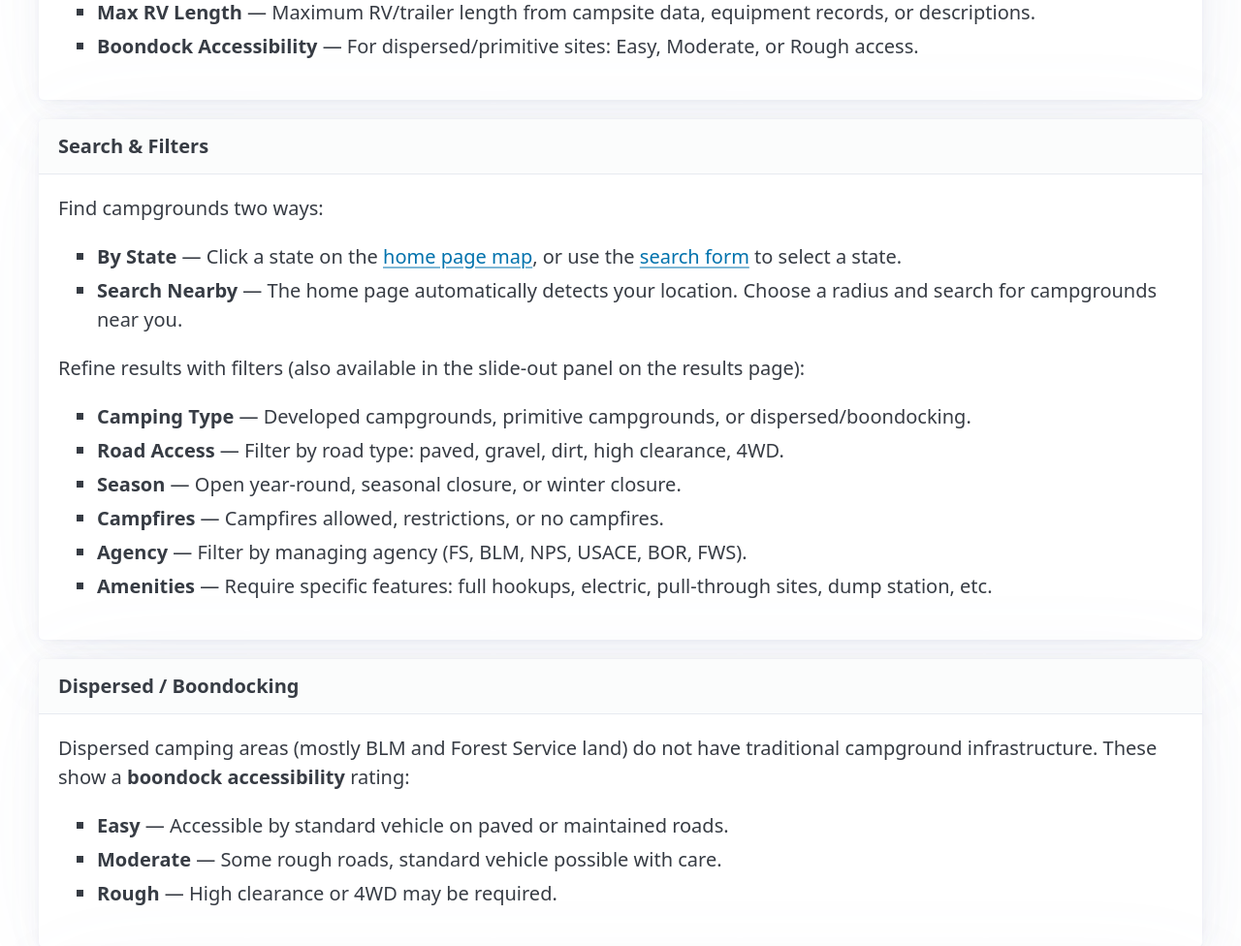
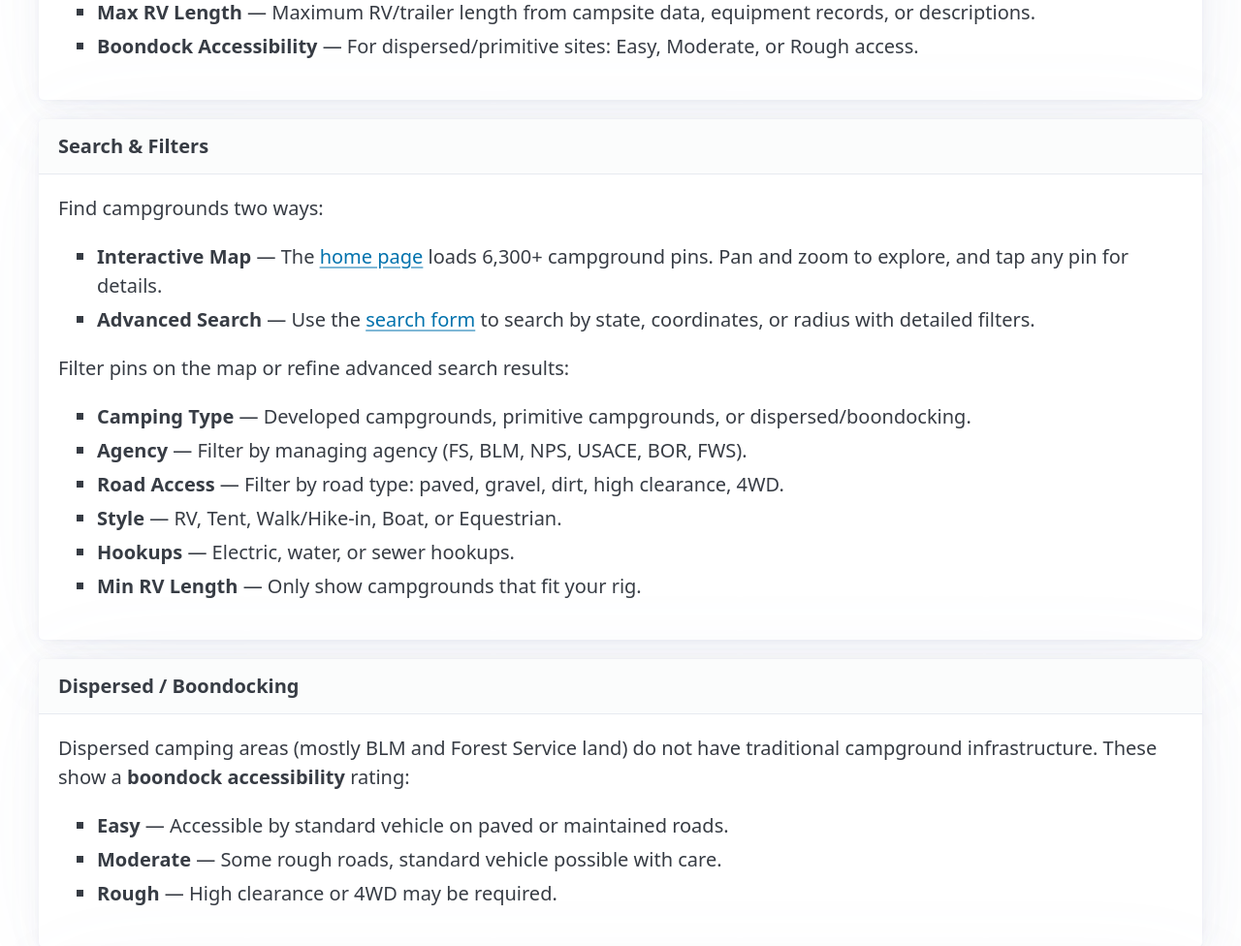
Before and after one commit to jessepdx/fedcamp, a Flask app: page /about in a window 1280 px wide. Shown: the part 1668-2644 px from the top of the page at 97% size. Run offline with Flask 3, Linux system fonts and the light colour scheme; some libraries are stand-ins or nearby versions.

Commit message:
Update about page for campdex.com and swap GA4 property
Co-Authored-By: Claude Opus 4.6 <noreply@anthropic.com>

```diff
--- a/templates/about.html
+++ b/templates/about.html
@@ -1,8 +1,8 @@
 {% extends "base.html" %}
-{% block title %}About — RV Camping Finder{% endblock %}
+{% block title %}About — Campdex{% endblock %}
 
 {% block content %}
-<h1>About RV Camping Finder</h1>
+<h1>About Campdex</h1>
 
 <article>
     <header><strong>Data Source</strong></header>
@@ -61,17 +61,17 @@
     <header><strong>Search &amp; Filters</strong></header>
     <p>Find campgrounds two ways:</p>
     <ul>
-        <li><strong>By State</strong> &mdash; Click a state on the <a href="/">home page map</a>, or use the <a href="/search-form">search form</a> to select a state.</li>
-        <li><strong>Search Nearby</strong> &mdash; The home page automatically detects your location. Choose a radius and search for campgrounds near you.</li>
+        <li><strong>Interactive Map</strong> &mdash; The <a href="/">home page</a> loads 6,300+ campground pins. Pan and zoom to explore, and tap any pin for details.</li>
+        <li><strong>Advanced Search</strong> &mdash; Use the <a href="/search-form">search form</a> to search by state, coordinates, or radius with detailed filters.</li>
     </ul>
-    <p>Refine results with filters (also available in the slide-out panel on the results page):</p>
+    <p>Filter pins on the map or refine advanced search results:</p>
     <ul>
         <li><strong>Camping Type</strong> &mdash; Developed campgrounds, primitive campgrounds, or dispersed/boondocking.</li>
+        <li><strong>Agency</strong> &mdash; Filter by managing agency (FS, BLM, NPS, USACE, BOR, FWS).</li>
         <li><strong>Road Access</strong> &mdash; Filter by road type: paved, gravel, dirt, high clearance, 4WD.</li>
-        <li><strong>Season</strong> &mdash; Open year-round, seasonal closure, or winter closure.</li>
-        <li><strong>Campfires</strong> &mdash; Campfires allowed, restrictions, or no campfires.</li>
-        <li><strong>Agency</strong> &mdash; Filter by managing agency (FS, BLM, NPS, USACE, BOR, FWS).</li>
-        <li><strong>Amenities</strong> &mdash; Require specific features: full hookups, electric, pull-through sites, dump station, etc.</li>
+        <li><strong>Style</strong> &mdash; RV, Tent, Walk/Hike-in, Boat, or Equestrian.</li>
+        <li><strong>Hookups</strong> &mdash; Electric, water, or sewer hookups.</li>
+        <li><strong>Min RV Length</strong> &mdash; Only show campgrounds that fit your rig.</li>
     </ul>
 </article>
 
@@ -129,9 +129,9 @@ GET /api/facility/273354</code></pre>
 
     <h4>Using with AI Chatbots</h4>
     <p>You can connect this API to ChatGPT (custom GPTs), Claude, or any AI tool that supports HTTP actions.
-    Point your chatbot at <code>https://fedcamp.cloudromeo.com/api/</code> and give it instructions like:</p>
+    Point your chatbot at <code>https://campdex.com/api/</code> and give it instructions like:</p>
     <blockquote>
-        <p><em>Use the FedCamp API at fedcamp.cloudromeo.com to help users find federal campgrounds.
+        <p><em>Use the Campdex API at campdex.com to help users find federal campgrounds.
         Start by calling /api/states to see what's available, then use /api/search with the user's state or
         coordinates and any filters they mention. Use /api/facility/&lt;id&gt; to get full details
         when a user asks about a specific campground.</em></p>
@@ -144,7 +144,7 @@ GET /api/facility/273354</code></pre>
     <h4>Download the Database</h4>
     <p>Want the raw data? Download the full SQLite database and query it yourself.</p>
     <p>
-        <a href="/api/download" role="button" class="outline">Download fedcamp.db (~72 MB)</a>
+        <a href="/api/download" role="button" class="outline">Download campdex.db (~72 MB)</a>
         <a href="/static/fedcamp-db-guide.md" role="button" class="outline secondary">Database Guide (.md)</a>
     </p>
 </article>
--- a/templates/base.html
+++ b/templates/base.html
@@ -8,12 +8,12 @@
     <link rel="stylesheet" href="https://unpkg.com/leaflet@1.9.4/dist/leaflet.css" integrity="sha384-sHL9NAb7lN7rfvG5lfHpm643Xkcjzp4jFvuavGOndn6pjVqS6ny56CAt3nsEVT4H" crossorigin="anonymous">
     <link rel="stylesheet" href="/static/style.css">
     <!-- Google Analytics -->
-    <script async src="https://www.googletagmanager.com/gtag/js?id=G-6DSYD7S1YY"></script>
+    <script async src="https://www.googletagmanager.com/gtag/js?id=G-T50RQX5617"></script>
     <script>
         window.dataLayer = window.dataLayer || [];
         function gtag(){dataLayer.push(arguments);}
         gtag('js', new Date());
-        gtag('config', 'G-6DSYD7S1YY');
+        gtag('config', 'G-T50RQX5617');
     </script>
     {% block head %}{% endblock %}
 </head>
```
Also changed, not shown: CHANGELOG.md.
